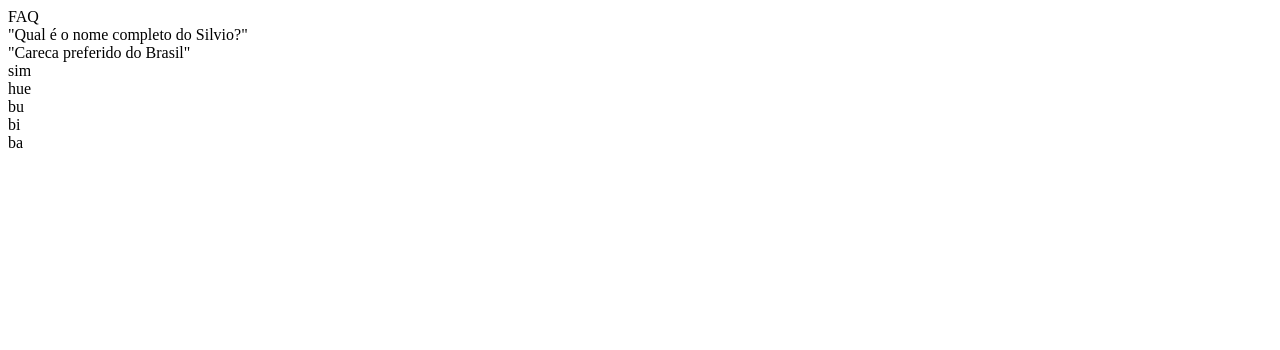
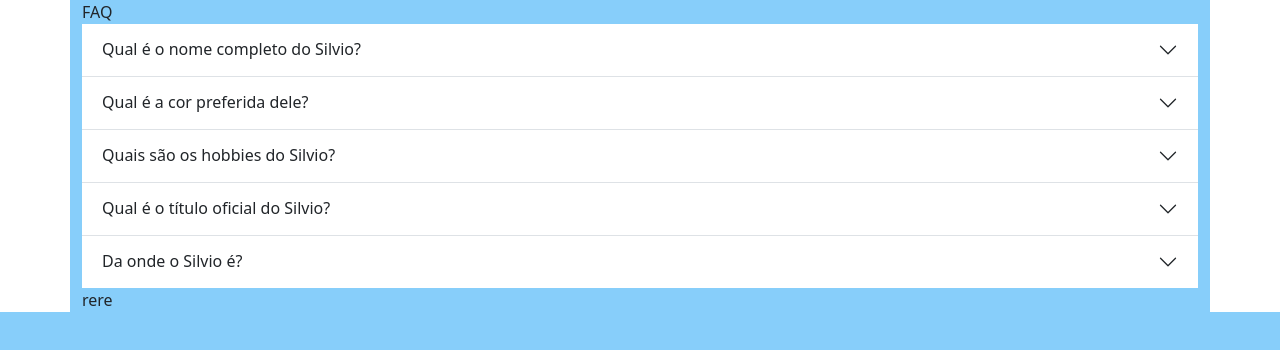
Before and after one commit to Zyncronia/FAQ, a plain HTML site: page index.html in a window 1280 px wide. Drawn offline with nearby package versions, Linux system fonts and the light colour scheme.

Commit message:
Adicionado o script, a cor azul no CSS, e pegado o bootstrap

```diff
--- a/index.html
+++ b/index.html
@@ -4,33 +4,70 @@
     <meta charset="UTF-8">
     <meta http-equiv="X-UA-Compatible" content="IE=edge">
     <meta name="viewport" content="width=device-width, initial-scale=1.0">
+    <link href="https://cdn.jsdelivr.net/npm/bootstrap@5.3.3/dist/css/bootstrap.min.css" rel="stylesheet" integrity="sha384-QWTKZyjpPEjISv5WaRU9OFeRpok6YctnYmDr5pNlyT2bRjXh0JMhjY6hW+ALEwIH" crossorigin="anonymous">
+    <link rel="stylesheet" href="style.css">
     <title>FAQ Silvio</title>
 </head>
 <body>
     <div class="container">
         <header>FAQ</header>
-        <div class="pergunta">
-            "Qual é o nome completo do Silvio?"
-            <div class="resposta">
-                "Careca preferido do Brasil"
+
+        <div class="accordion accordion-flush" id="accordionFlushExample">
+            <div class="accordion-item">
+              <h2 class="accordion-header">
+                <button class="accordion-button collapsed" type="button" data-bs-toggle="collapse" data-bs-target="#flush-collapseOne" aria-expanded="false" aria-controls="flush-collapseOne">
+                 Qual é o nome completo do Silvio?
+                </button>
+              </h2>
+              <div id="flush-collapseOne" class="accordion-collapse collapse" data-bs-parent="#accordionFlushExample">
+                <div class="accordion-body">Silvio da Silva Sauro Junior </div>
               </div>
             </div>
-        <div class="pergunta">
-           sim
+            <div class="accordion-item">
+              <h2 class="accordion-header">
+                <button class="accordion-button collapsed" type="button" data-bs-toggle="collapse" data-bs-target="#flush-collapseTwo" aria-expanded="false" aria-controls="flush-collapseTwo">
+                  Qual é a cor preferida dele?
+                </button>
+              </h2>
+              <div id="flush-collapseTwo" class="accordion-collapse collapse" data-bs-parent="#accordionFlushExample">
+                <div class="accordion-body">Azul.</div>
               </div>
-        <div class="pergunta">
-            hue
             </div>
-        <div class="pergunta">
-            bu
+            <div class="accordion-item">
+              <h2 class="accordion-header">
+                <button class="accordion-button collapsed" type="button" data-bs-toggle="collapse" data-bs-target="#flush-collapseThree" aria-expanded="false" aria-controls="flush-collapseThree">
+                  Quais são os hobbies do Silvio?
+                </button>
+              </h2>
+              <div id="flush-collapseThree" class="accordion-collapse collapse" data-bs-parent="#accordionFlushExample">
+                <div class="accordion-body">Andar de bicicleta, nadar na piscina e passear em São Chico.</div>
               </div>
-        <div class="pergunta">
-           bi
             </div>
-        <div class="pergunta">
-            ba
+            <div class="accordion-item">
+                <h2 class="accordion-header">
+                  <button class="accordion-button collapsed" type="button" data-bs-toggle="collapse" data-bs-target="#flush-collapseFour" aria-expanded="false" aria-controls="flush-collapseFour">
+                    Qual é o título oficial do Silvio?
+                  </button>
+                </h2>
+                <div id="flush-collapseFour" class="accordion-collapse collapse" data-bs-parent="#accordionFlushExample">
+                  <div class="accordion-body">Patrimônio cultural e tombado do SENAI Joinville - Norte</div>
+                </div>
+              </div>
+              <div class="accordion-item">
+                <h2 class="accordion-header">
+                  <button class="accordion-button collapsed" type="button" data-bs-toggle="collapse" data-bs-target="#flush-collapseFive" aria-expanded="false" aria-controls="flush-collapseFive">
+                    Da onde o Silvio é?
+                  </button>
+                </h2>
+                <div id="flush-collapseFive" class="accordion-collapse collapse" data-bs-parent="#accordionFlushExample">
+                  <div class="accordion-body">Ele é do Rio de Janeiro, mas não volta lá nem se pagarem ele..</div>
                 </div>
               </div>
 
+rere
+          </div>
+
+     </div>
+     <script src="https://cdn.jsdelivr.net/npm/bootstrap@5.3.3/dist/js/bootstrap.bundle.min.js" integrity="sha384-YvpcrYf0tY3lHB60NNkmXc5s9fDVZLESaAA55NDzOxhy9GkcIdslK1eN7N6jIeHz" crossorigin="anonymous"></script>
 </body>
 </html>
```
Also changed, not shown: 1 other file. Lines whose indentation alone changed are shown as unchanged.
